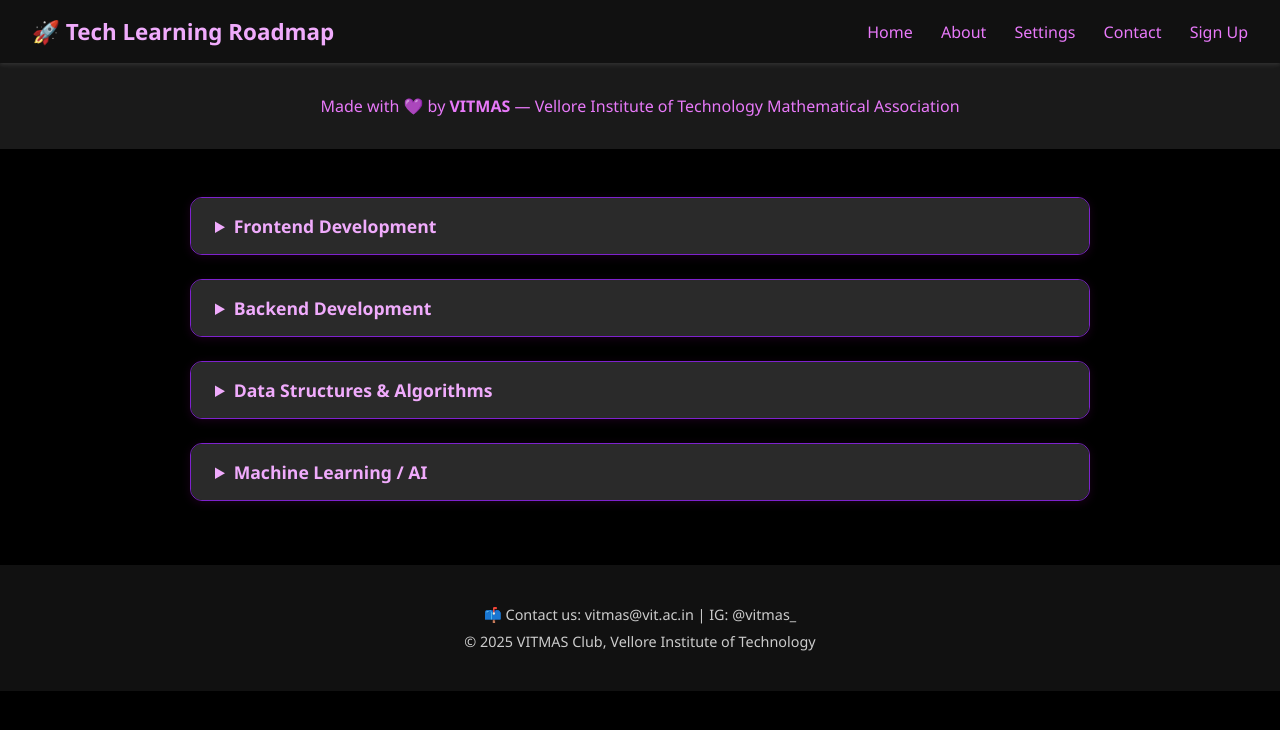
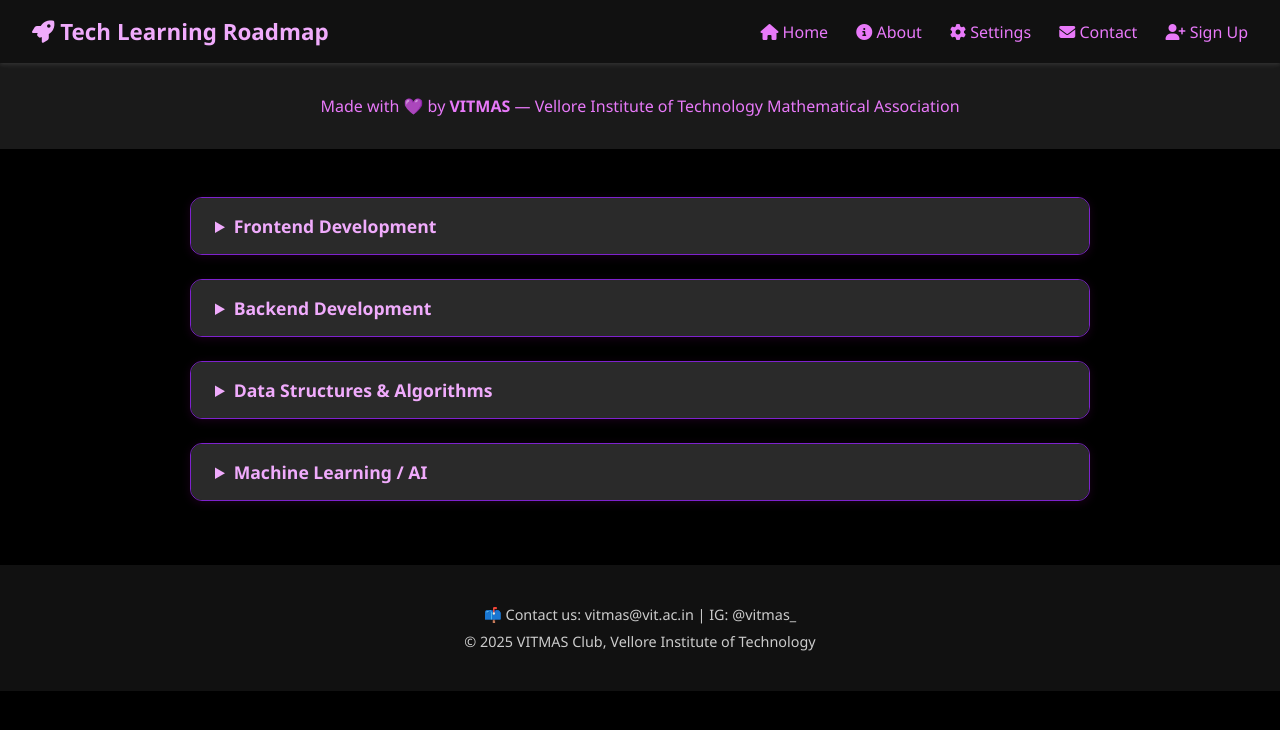
Before and after one commit to Anirudha0612/VITMAS_Summer_webdev, a plain HTML site: page index.html in a window 1280 px wide. Drawn offline with Linux system fonts and the light colour scheme.

Commit message:
Update index.html
adding icons

```diff
--- a/index.html
+++ b/index.html
@@ -1,26 +1,27 @@
 <!DOCTYPE html>
 <html lang="en">
 <head>
-    <title>VITMAS</title>
-    <link rel="icon" href="https://encrypted-tbn0.gstatic.com/images?q=tbn:ANd9GcSSO7Tuo9WdnB2QVCp-hLxPzRWrcUvFYS4s0w&s">
   <meta charset="UTF-8" />
   <meta name="viewport" content="width=device-width, initial-scale=1.0"/>
   <title>Tech Learning Roadmap</title>
   <link rel="stylesheet" href="style.css">
+  <!-- Font Awesome CDN -->
+  <script src="https://kit.fontawesome.com/a076d05399.js" crossorigin="anonymous"></script>
 </head>
 <body>
 
-  <!-- Sticky Navigation -->
+  <!-- Sticky Navigation with Icons -->
   <header class="navbar">
-    <div class="logo">🚀 Tech Learning Roadmap</div>
+    <div class="logo"><i class="fas fa-rocket"></i> Tech Learning Roadmap</div>
     <nav>
-      <a href="#">Home</a>
-      <a href="#">About</a>
-      <a href="#">Settings</a>
-      <a href="#">Contact</a>
-      <a href="#">Sign Up</a>
+      <a href="#"><i class="fas fa-home"></i> Home</a>
+      <a href="#"><i class="fas fa-info-circle"></i> About</a>
+      <a href="#"><i class="fas fa-cog"></i> Settings</a>
+      <a href="#"><i class="fas fa-envelope"></i> Contact</a>
+      <a href="#"><i class="fas fa-user-plus"></i> Sign Up</a>
     </nav>
   </header>
+
 
   <div class="intro-banner">
     <p>Made with 💜 by <strong>VITMAS</strong> — Vellore Institute of Technology Mathematical Association</p>
```
